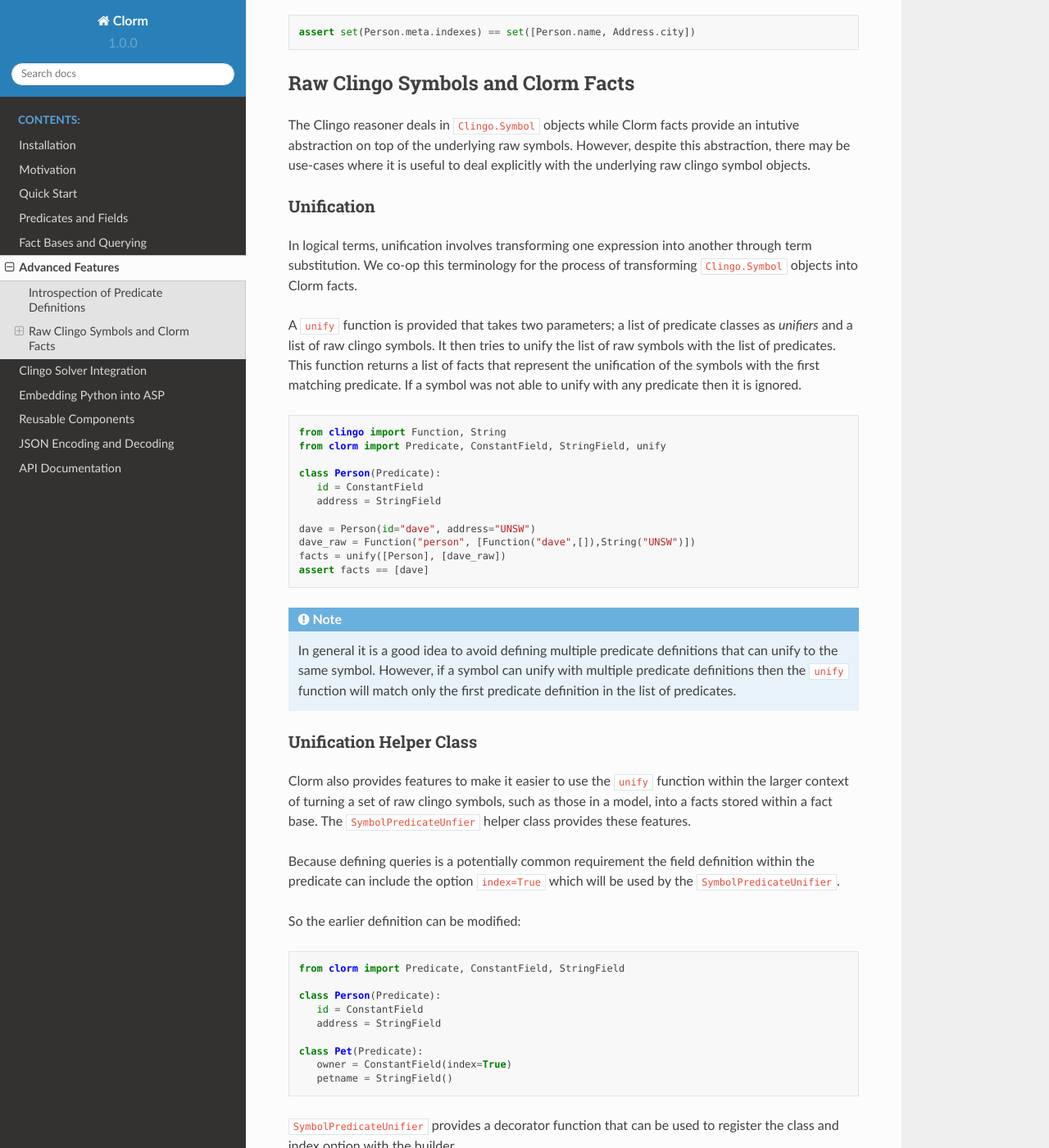
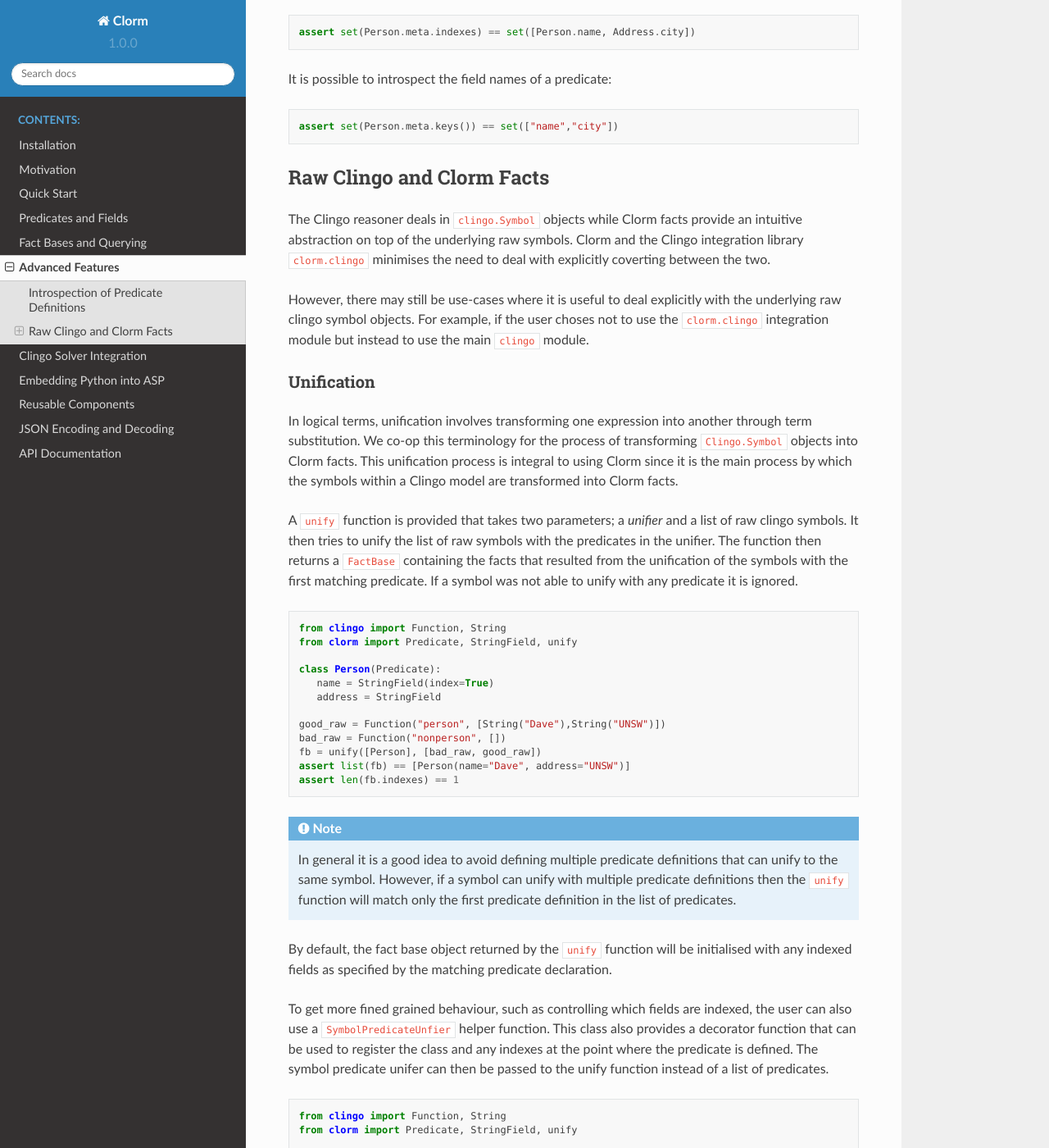
Before and after one commit to potassco/clorm, a Sphinx documentation site: the page built from docs/clorm/advanced.rst, in a window 1280 px wide and 1400 px high, scrolled down 805 px. Shown: the whole window at 82% size. Built offline with Sphinx 7.4.7 and the Read the Docs theme 2.0.0, drawn with Linux system fonts in a browser that asks for light colours; some of the changed text lies outside the part shown.

Commit message:
Updating the documentation.
Adding an advanced features section. A work in progress and should probably be
placed at the end.

```diff
--- a/docs/clorm/advanced.rst
+++ b/docs/clorm/advanced.rst
@@ -35,124 +35,113 @@ Firstly the name and arities of the complex term and predicate can be examined:
    assert Person.meta.name == "person"
    assert Person.meta.arity == 2
 
-The fields, and sub-fields, of a predicate that are specified as indexed can
-also be easily queried:
+The fields, and sub-fields, of a predicate that are specified as being indexed
+are also available:
 
 .. code-block:: python
 
    assert set(Person.meta.indexes) == set([Person.name, Address.city])
 
+It is possible to introspect the field names of a predicate:
 
-Raw Clingo Symbols and Clorm Facts
-----------------------------------
+.. code-block:: python
 
-The Clingo reasoner deals in ``Clingo.Symbol`` objects while Clorm facts provide
-an intutive abstraction on top of the underlying raw symbols. However, despite
-this abstraction, there may be use-cases where it is useful to deal explicitly
-with the underlying raw clingo symbol objects.
+   assert set(Person.meta.keys()) == set(["name","city"])
+
+
+Raw Clingo and Clorm Facts
+--------------------------
+
+The Clingo reasoner deals in ``clingo.Symbol`` objects while Clorm facts provide
+an intuitive abstraction on top of the underlying raw symbols.  Clorm and the
+Clingo integration library ``clorm.clingo`` minimises the need to deal with
+explicitly coverting between the two.
+
+However, there may still be use-cases where it is useful to deal explicitly with
+the underlying raw clingo symbol objects. For example, if the user choses not to
+use the ``clorm.clingo`` integration module but instead to use the main
+``clingo`` module.
 
 Unification
 ^^^^^^^^^^^
 
 In logical terms, unification involves transforming one expression into another
 through term substitution. We co-op this terminology for the process of
-transforming ``Clingo.Symbol`` objects into Clorm facts.
+transforming ``Clingo.Symbol`` objects into Clorm facts. This unification
+process is integral to using Clorm since it is the main process by which the
+symbols within a Clingo model are transformed into Clorm facts.
 
-A ``unify`` function is provided that takes two parameters; a list of predicate
-classes as *unifiers* and a list of raw clingo symbols. It then tries to unify
-the list of raw symbols with the list of predicates. This function returns a
-list of facts that represent the unification of the symbols with the first
-matching predicate. If a symbol was not able to unify with any predicate then it
-is ignored.
+A ``unify`` function is provided that takes two parameters; a *unifier* and a
+list of raw clingo symbols. It then tries to unify the list of raw symbols with
+the predicates in the unifier. The function then returns a ``FactBase``
+containing the facts that resulted from the unification of the symbols with the
+first matching predicate. If a symbol was not able to unify with any predicate
+it is ignored.
 
 .. code-block:: python
 
    from clingo import Function, String
-   from clorm import Predicate, ConstantField, StringField, unify
+   from clorm import Predicate, StringField, unify
 
    class Person(Predicate):
-      id = ConstantField
+      name = StringField(index=True)
       address = StringField
 
-   dave = Person(id="dave", address="UNSW")
-   dave_raw = Function("person", [Function("dave",[]),String("UNSW")])
-   facts = unify([Person], [dave_raw])
-   assert facts == [dave]
+   good_raw = Function("person", [String("Dave"),String("UNSW")])
+   bad_raw = Function("nonperson", [])
+   fb = unify([Person], [bad_raw, good_raw])
+   assert list(fb) == [Person(name="Dave", address="UNSW")]
+   assert len(fb.indexes) == 1
+
 
 .. note:: In general it is a good idea to avoid defining multiple predicate
    definitions that can unify to the same symbol. However, if a symbol can unify
    with multiple predicate definitions then the ``unify`` function will match
    only the first predicate definition in the list of predicates.
 
+By default, the fact base object returned by the ``unify`` function will be
+initialised with any indexed fields as specified by the matching predicate
+declaration.
 
-Unification Helper Class
-^^^^^^^^^^^^^^^^^^^^^^^^
-
-Clorm also provides features to make it easier to use the ``unify`` function
-within the larger context of turning a set of raw clingo symbols, such as those
-in a model, into a facts stored within a fact base. The
-``SymbolPredicateUnfier`` helper class provides these features.
-
-Because defining queries is a potentially common requirement the field
-definition within the predicate can include the option ``index=True`` which will
-be used by the ``SymbolPredicateUnifier``.
-
-So the earlier definition can be modified:
+To get more fined grained behaviour, such as controlling which fields are
+indexed, the user can also use a ``SymbolPredicateUnfier`` helper function.
+This class also provides a decorator function that can be used to register the
+class and any indexes at the point where the predicate is defined. The symbol
+predicate unifer can then be passed to the unify function instead of a list of
+predicates.
 
 .. code-block:: python
 
-   from clorm import Predicate, ConstantField, StringField
+   from clingo import Function, String
+   from clorm import Predicate, StringField, unify
 
+   spu = SymbolPredicateUnifier(supress_auto_index=True)
+
+   @spu.register
    class Person(Predicate):
-      id = ConstantField
+      name = StringField(index=True)
       address = StringField
 
-   class Pet(Predicate):
-      owner = ConstantField(index=True)
-      petname = StringField()
-
-``SymbolPredicateUnifier`` provides a decorator function that can be used to register
-the class and index option with the builder.
-
-.. code-block:: python
-
-   from clorm import *
-
-   spu = SymbolPredicateUnifier()
-
-   @spu.register
    class Person(Predicate):
       id = ConstantField()
       address = StringField()
 
-   @spu.register
-   class Pet(Predicate):
-      owner = ConstantField(index=True)
-      petname = StringField()
-
-   dave_raw = Function("person", [Function("dave",[]),String("UNSW")])
-   fb1 = spu.new(symbols=[dave_raw])
-
-
-Once a ``SymbolPredicateUnifier`` object has registered a number of predicates then the
-``SymbolPredicateUnifier.new()`` member function can be used to create a ``FactBase``
-object containing the facts that were generated by unifying the
-``Clingo.Symbol`` objects against the registered predicates. The generated
-``FactBase`` will also have the appropriate indexes specified by the
-registration of the predicates.
+   good_raw = Function("person", [String("Dave"),String("UNSW")])
+   bad_raw = Function("nonperson", [])
+   fb = spu.unify([bad_raw, good_raw])
+   assert list(fb) == [Person(name="Dave", address="UNSW")]
+   assert len(fb.indexes) == 0
 
 This function has two other useful features. Firtly, the option
 ``raise_on_empty=True`` will throw an error if no clingo symbols unify with the
-registered predicates. While there are legitimate cases where a symbol doesn't
-unify with the builder there are also many cases where this indicates an error
-in the definition of the predicates or in the ASP program itself.
+registered predicates, which can be useful for debugging purposes.
 
 The final option is the ``delayed_init=True`` option that allow for a delayed
 initialisation of the ``FactBase``. What this means is that the symbols are only
 processed (i.e., they are not unified agaist the predicates to generate facts)
 when the ``FactBase`` object is actually used.
 
-This is useful because there are cases where a fact base object is never
+This is also useful because there are cases where a fact base object is never
 actually used and is simply discarded. In particular this can happen when the
 ASP solver generates models as part of the ``on_model()`` callback function. If
 applications only cares about an optimal model or there is a timeout being
```
